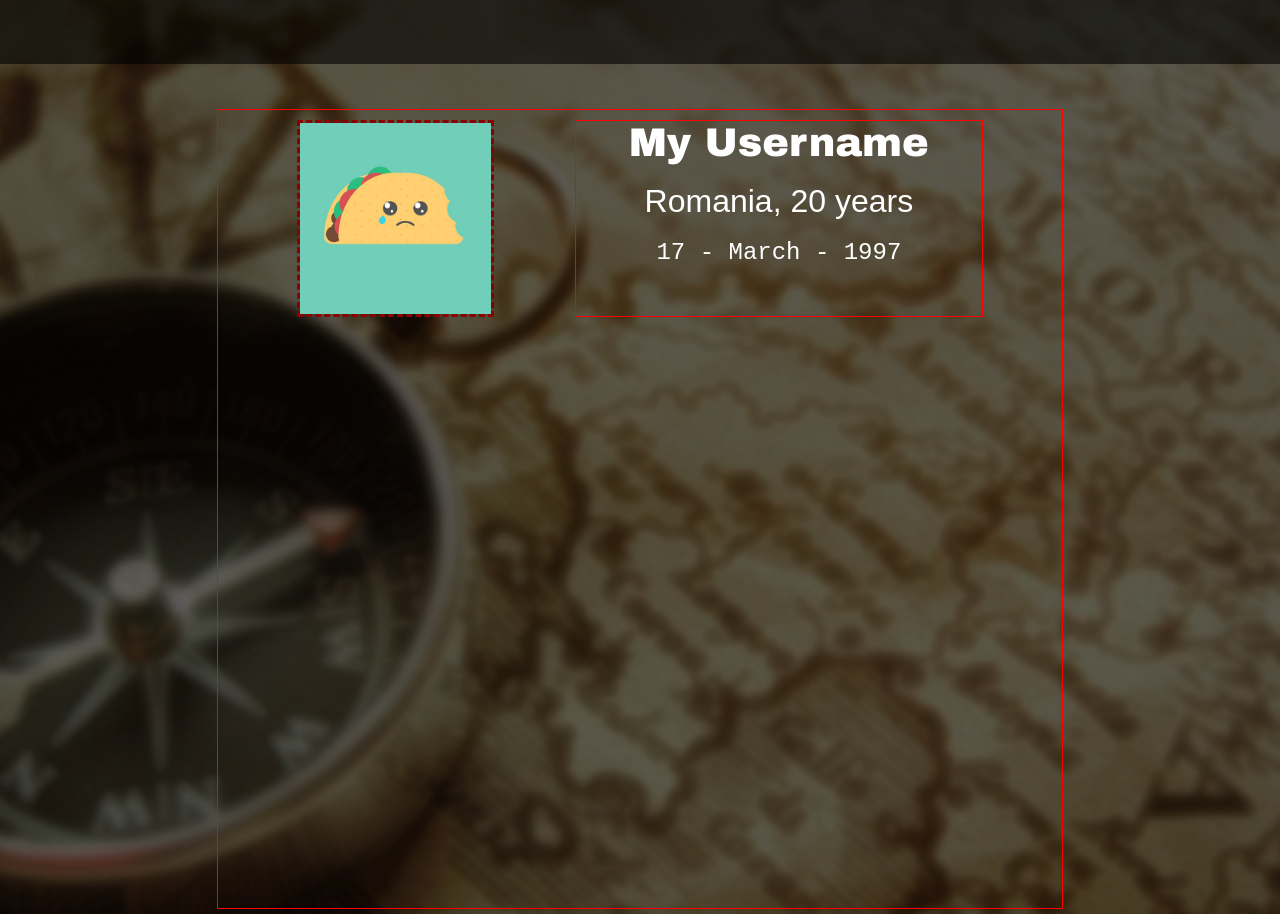
After one commit to mochiSenpai/SouR_TW, a PHP site: page /MyProfile.html in a window 1280 px wide. The commit adds this page. Run offline with PHP 8.4, Linux system fonts and the light colour scheme.

Commit message:
Profile layout + added profile pic space and user details

```diff
--- /dev/null
+++ b/MyProfile.html
@@ -0,0 +1,47 @@
+<html>
+
+<head>
+	<title> My Profile </title>
+	<link rel="stylesheet" type="text/css" href="MyProfileStyle.css">
+	<meta name="viewport" content="width=device-width, initial-scale=1.0">
+</head>
+
+<body>
+	<div class="topbar col-12"></div>
+
+	<div class = "profile col-12">
+
+		<div class = "col-12 breakrow"></div>
+
+		<div class = "col-2 break"></div>
+
+		<div class="col-8 mainProfileSpace">
+			<div class = "col-1"></div>
+
+			<div class = "col-3">
+				<div class = "profilePicture">
+					<img src="Images-Results/prof-pic.png" class = "imgProfile">
+				</div>
+			</div>
+
+			<div class = "col-1"></div>
+
+			<div class = "col-6">
+				<div class = "userDescription">
+
+					<div class = "username">My Username</div><br>
+					<div class = "countryAge">Romania, 20 years</div><br>
+					<div class = "dob">17 - March - 1997</div>
+				</div>
+			</div>
+
+			<div class = "col-1"></div>
+		</div>
+
+		<div class="col-2"></div>
+	</div>
+
+
+</body>
+
+</html>
--- /dev/null
+++ b/MyProfileStyle.css
@@ -0,0 +1,128 @@
+* {
+    box-sizing: border-box;
+    cursor: url(NormalSelect.cur), default;
+}
+
+body{
+	background-color: #C6C9AA;
+	margin : 0px;
+	background:url("Images-Results/travel-wallpaper-blur-op.jpg") no-repeat center center fixed;
+
+}
+
+
+@media only screen and (max-width: 600px){
+	body{
+		background-color: #C6C9AA;
+	}
+}
+
+[class*="col-"] {
+    float: left;
+    padding: 5px;
+}
+
+.row::after {
+    content: "";
+    clear: both;
+    display: table;
+}
+
+/*Desktop view*/
+.col-1 {width: 8.33%;}
+.col-2 {width: 16.66%;}
+.col-3 {width: 25%;}
+.col-4 {width: 33.33%;}
+.col-5 {width: 41.66%;}
+.col-6 {width: 50%;}
+.col-7 {width: 58.33%;}
+.col-8 {width: 66.66%;}
+.col-9 {width: 75%;}
+.col-10 {width: 83.33%;}
+.col-11 {width: 91.66%;}
+.col-12 {width: 100%;}
+
+@media only screen and (max-width: 960px) {
+    /* For mobile phones: */
+    [class*="col-"] {
+        width: 100%;
+    }
+
+    [class*="breakrow"]{
+    	display: none;
+    }
+
+    [class*="empty"]{
+    	display: none;
+    }
+
+}
+
+
+
+/*Etc*/
+
+.topbar {
+  overflow: hidden;
+  display: block;
+  background-color: #000000;/*#15113a; #4d636f;*/
+  position: sticky;
+  top: 0;
+  width: 100%;
+  padding: 14px 16px;
+  height: 8%;
+  z-index: 1000;
+  opacity: 0.6;
+}
+
+.empty{
+/*	background-color: #1A0B03;*/
+}
+
+.breakrow{
+	height: 5%;
+
+}
+
+.mainProfileSpace{
+	/*background-color: #957D52; /*#BEB984;*/
+	height: 100%;
+	border: 1px solid red;
+}
+
+.profilePictureSpace{
+	border: 1px solid red;
+}
+
+.imgProfile{
+	height: 25%;
+	border-style: dashed;
+	border-color: darkred;
+}
+
+.userDescription{
+	height: 25%;
+	font-family: "Palatino Linotype", "Book Antiqua", Palatino, serif;
+	font-size: 16px;
+	color: white;
+	text-align: center;
+	border: 1px solid red;
+}
+
+.username{
+	font-size: 2.5em;
+	font-family: "Arial Black", Gadget, sans-serif; /*Verdana, Geneva, sans-serif;*/
+	position: relative;
+}
+
+.countryAge{
+	font-family: Arial, Helvetica, sans-serif;/*  "Lucida Console", Monaco, monospace;*/
+	font-size: 2.0em;
+	position: relative;
+}
+
+.dob{
+	font-family: "Courier New", Courier, monospace;
+	font-size: 1.5em;
+	position: relative;
+}
```
Also changed, not shown: Results.html (+15 -1 lines), ResultsStyle.css (+25 -12 lines), Images-Results/menuIcon.png (added), Images-Results/prof-pic.jpg (added), Images-Results/prof-pic.png (added).
